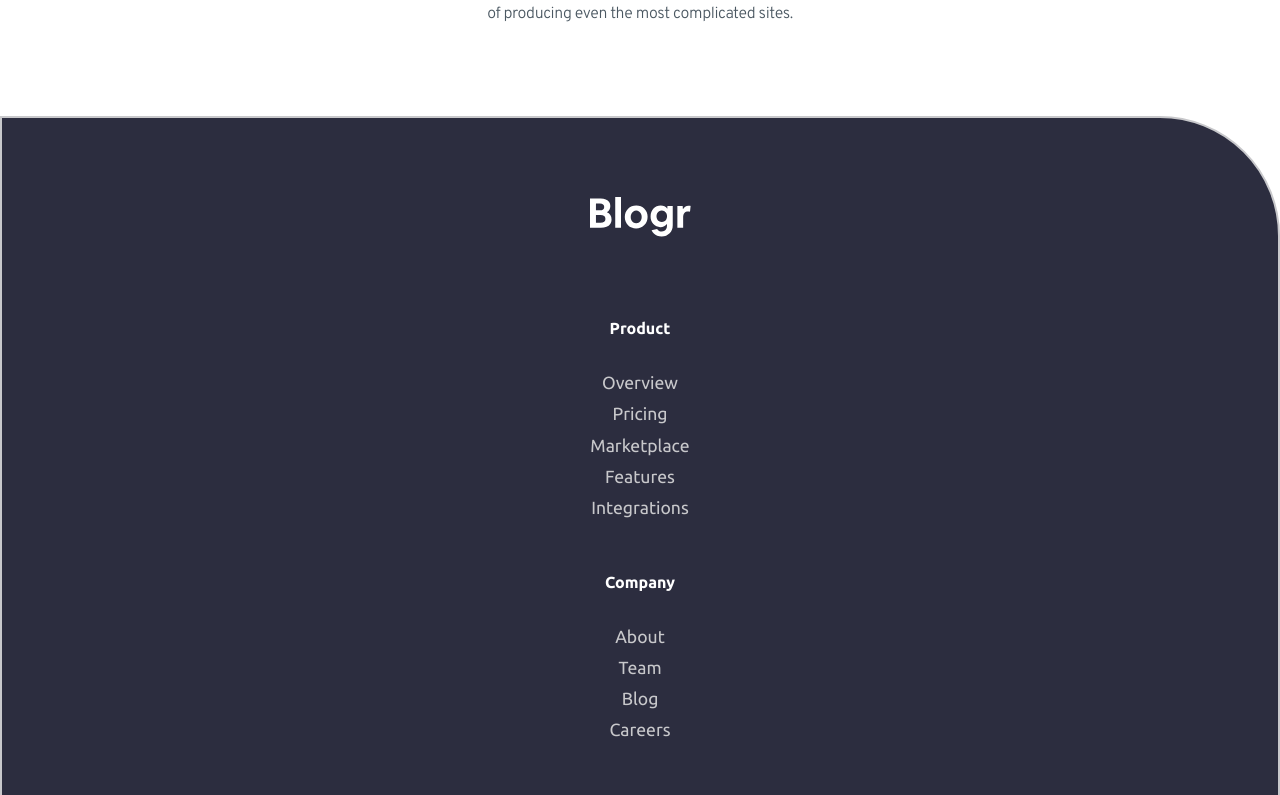
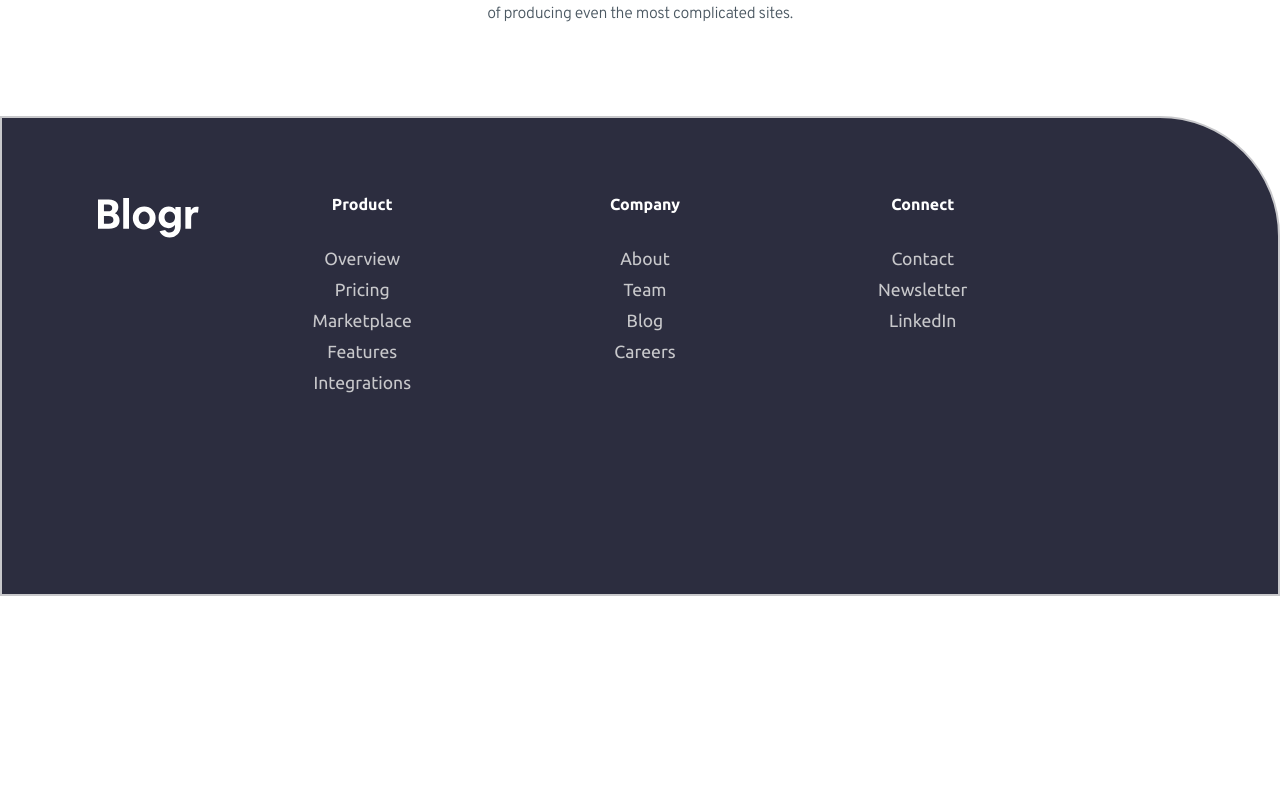
Before and after one commit to Arfirpo/blogr-landing-page-main, a React (Create React App) app: page / in a window 1280 px wide. Shown: the part 2965-3760 px from the top of the page. After the commit the page ends 3561 px from the top, so only its background shows below. Built offline with nearby package versions, Linux system fonts and the light colour scheme.

Commit message:
continue w/ main and footer

```diff
--- a/src/components/BottomMenu.jsx
+++ b/src/components/BottomMenu.jsx
@@ -6,7 +6,7 @@ import { menu } from "../App";
 
 export const BottomMenu = () => {
   return (
-    <div className="w-[28%] h-[69%] flex flex-col justify-between">
+    <div className="w-[28%] h-[69%] flex flex-col justify-between xl:justify-center xl:gap-[12.375rem] xl:flex-row xl:w-[60%] xl:items-start">
       {Object.keys(menu).map((key) => (
         <SubMenuBottom key={key} title={menu[key].heading} items={menu[key].items} />
       ))}
--- a/src/components/Footer.jsx
+++ b/src/components/Footer.jsx
@@ -4,8 +4,8 @@ import { BottomMenu } from "./BottomMenu";
 
 export const Footer = () => {
   return (
-    <footer className="border-[2px] border-grayishBlue w-full h-[56.25rem] bg-veryDarkGrayBlue text-center text-grayishBlue rounded-tr-[7.5rem] flex flex-col items-center justify-evenly">
-      <img src={logo} alt="footer logo" />
+    <footer className="border-[2px] border-grayishBlue w-full h-[56.25rem] xl:h-[30rem] bg-veryDarkGrayBlue text-center text-grayishBlue rounded-tr-[7.5rem] flex flex-col items-center justify-evenly xl:flex-row xl:relative">
+      <img src={logo} alt="footer logo" className="xl:self-start xl:absolute xl:top-20 xl:left-24" />
       <BottomMenu />
     </footer>
   );
```
